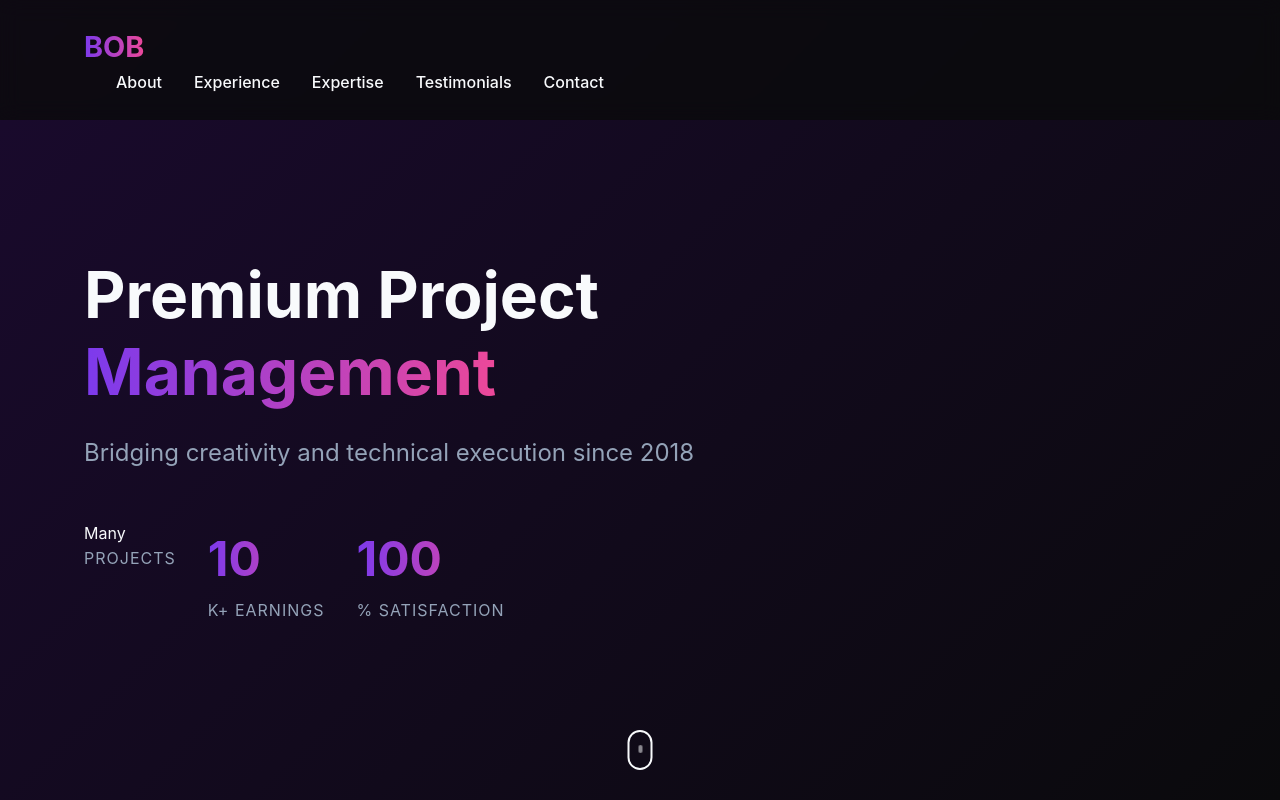
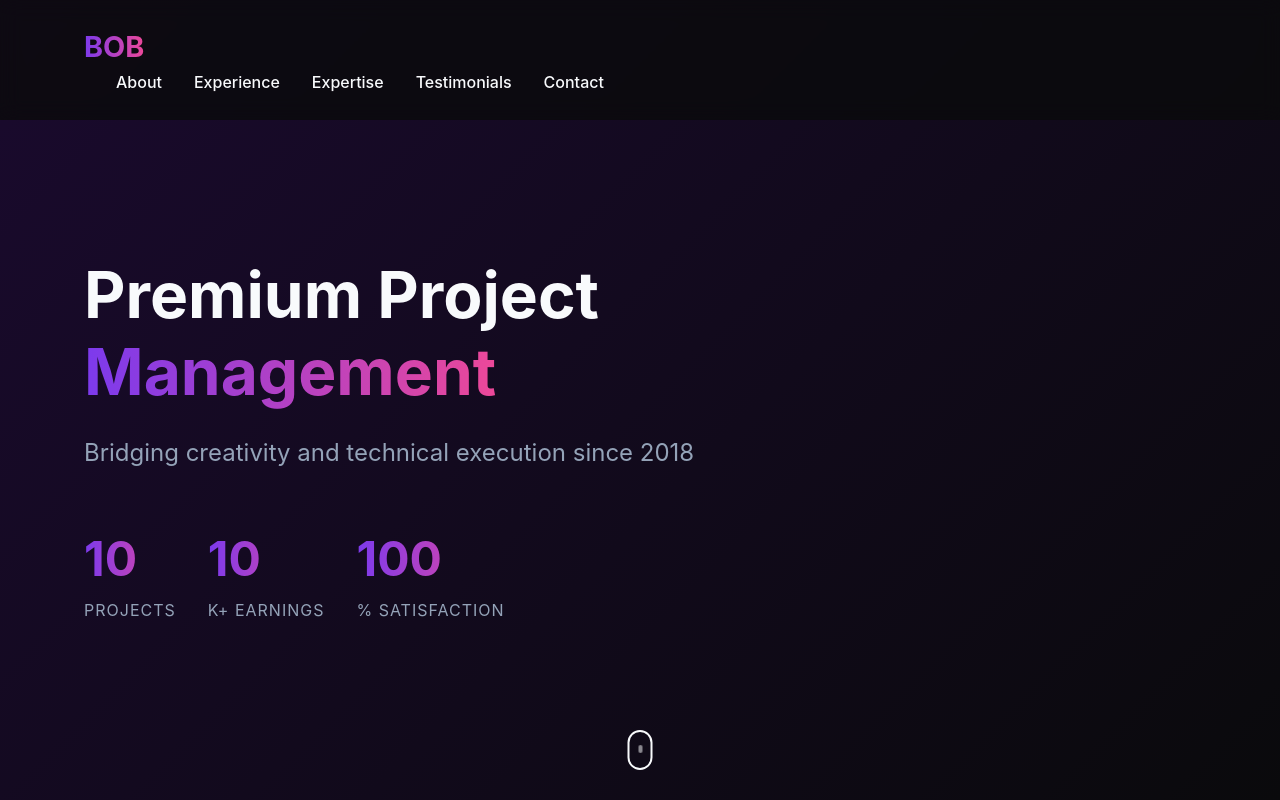
Before and after one commit to iamHeroXD/Bob-s-Portfolio, a plain HTML site: page index.html in a window 1280 px wide. Shown: the top 800 px of the page. Drawn offline with nearby package versions, Linux system fonts and the light colour scheme.

Commit message:
index.html

```diff
--- a/index.html
+++ b/index.html
@@ -40,7 +40,7 @@
                 <p class="hero-subtitle animate-pop-in">Bridging creativity and technical execution since 2018</p>
                 <div class="hero-stats">
                     <div class="stat-item animate-pop-in">
-                        <div>Many</div>
+                        <div class="stat-number" data-count="10">0</div>
                         <div class="stat-label">Projects</div>
                     </div>
                     <div class="stat-item animate-pop-in">
```
